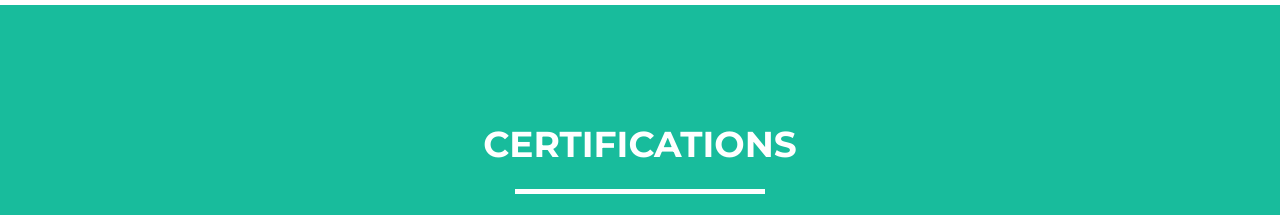
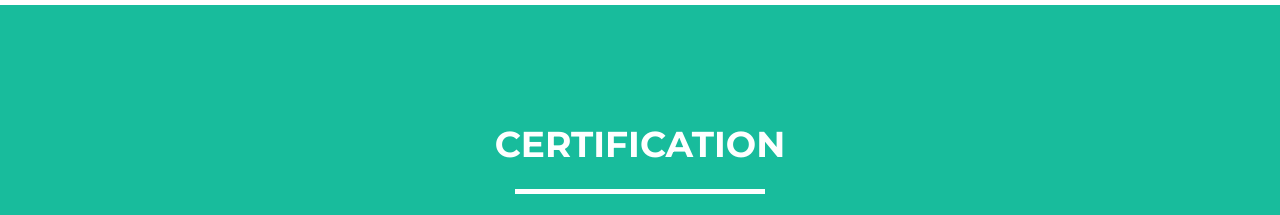
Before and after one commit to aashnamehta/Profile, a website: page index.html in a window 1280 px wide. Shown: the part 3020-3235 px from the top of the page. Drawn offline with Linux system fonts and the light colour scheme.

Commit message:
Update index.html

```diff
--- a/index.html
+++ b/index.html
@@ -262,7 +262,7 @@
 		<div class="container">
 			<div class="row">
 				<div class="col-lg-12	">
-					<h1 class="text-center">Certifications</h1>
+					<h1 class="text-center">Certification</h1>
 					<hr class="star-light">
 				</div>
 				<div class="col-lg-11 col-lg-offset-1">
```
